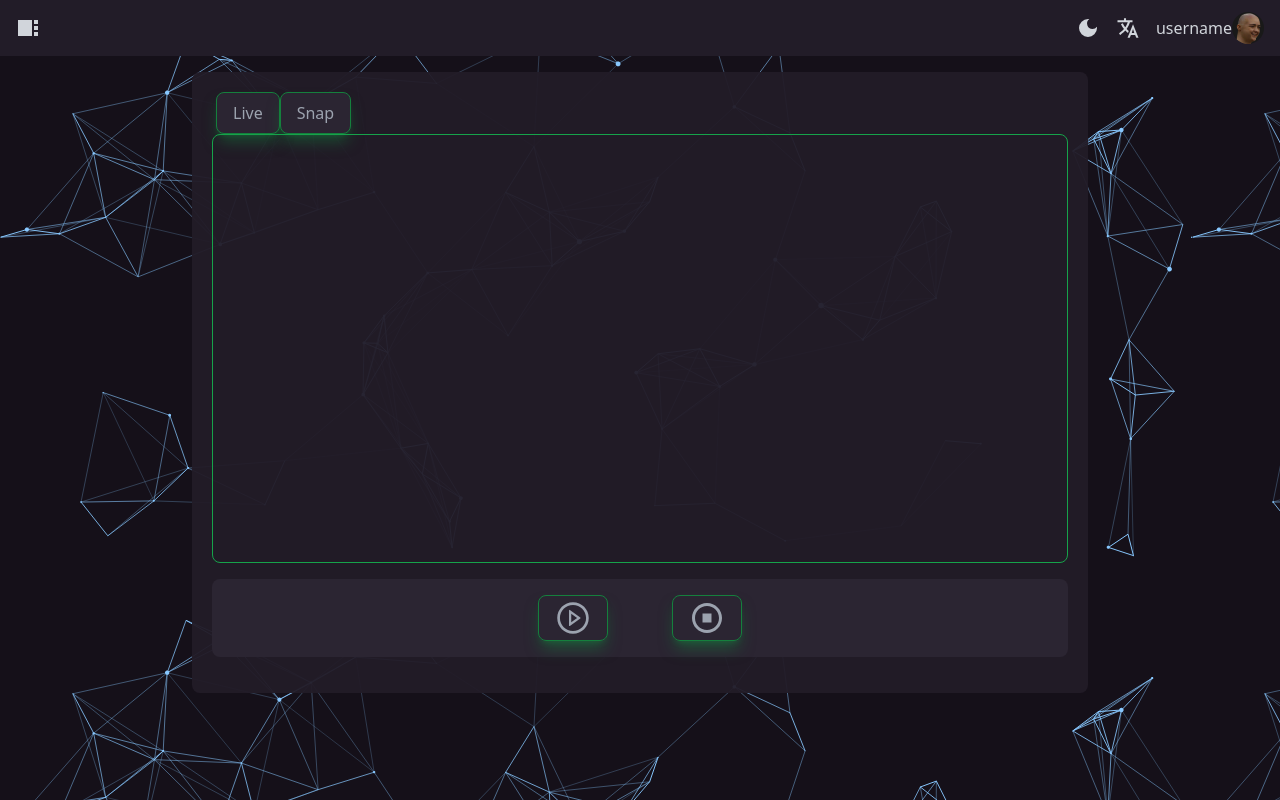
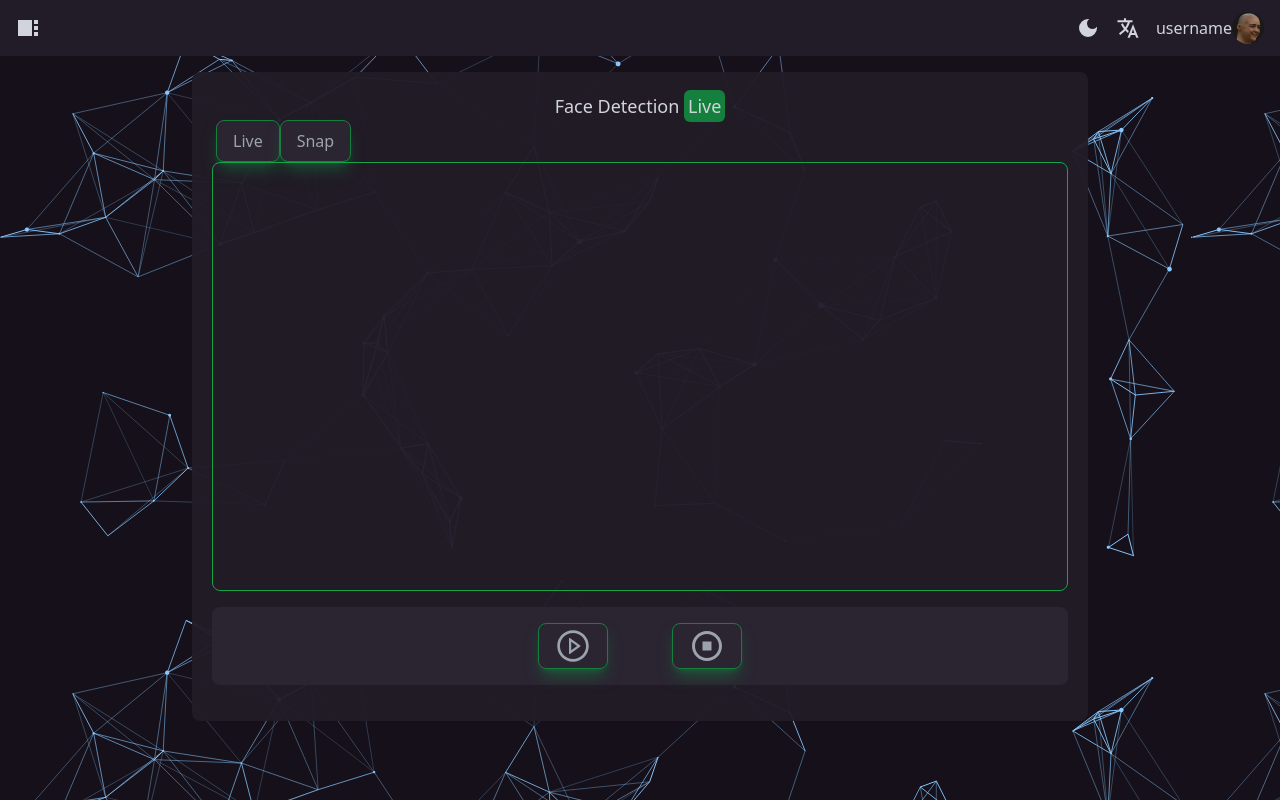
Before and after one commit to damsog/gnosis-frontend, a Next.js app: page /analytics/face-detection in a window 1280 px wide. Built offline with nearby package versions, Linux system fonts and the light colour scheme.

Commit message:
Some styling for face det

```diff
--- a/app/analytics/face-detection/page.tsx
+++ b/app/analytics/face-detection/page.tsx
@@ -6,6 +6,9 @@ const FaceDetectionPage: NextPage = () => {
     return (
         <>
             <div className='flex flex-col'>
+                    <div className='flex justify-center'>
+                        <h5 className='text-gray-300 text-lg'>Face Detection <span className='rounded-md p-1 bg-green-700 font-light'>Live</span></h5>
+                    </div>
                 <div className='mx-1'>
                         <button className='bg-[#2b2532] text-gray-400 hover:bg-[#3f3847] hover:text-gray-200 active:bg-green-700 border
                                     border-green-700 shadow-lg shadow-green-700/50 rounded-lg px-4 py-2'>Live</button>
```
